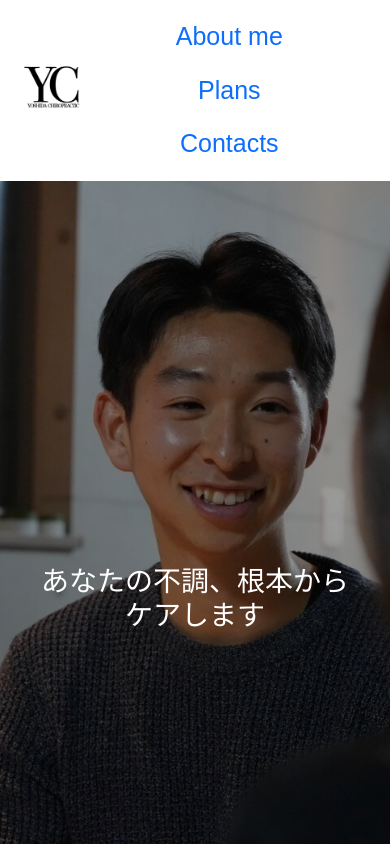
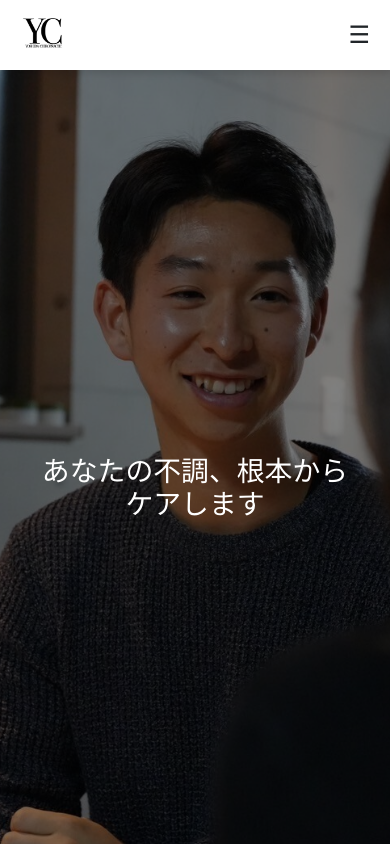
Before and after one commit to cyobi164/yoshida, a React (Vite) app: page / in a window 390 px wide. Shown: the top 844 px of the page. Built offline with nearby package versions, Linux system fonts and the light colour scheme.

Commit message:
is saved

```diff
--- a/src/component/Main.css
+++ b/src/component/Main.css
@@ -13,14 +13,23 @@ body {
     position: relative;
     width: 100%;
     height: 100vh;
-    background-image: url("../assets/photo/backimg.jpg");
+    background: url("../assets/photo/backimg.jpg") no-repeat center center;
     background-size: cover;
-    background-position: center;
+    background-position: top center;
     background-attachment: fixed;
     display: flex;
     align-items: center;
     justify-content: center;
     text-align: center;
+    overflow: hidden;
+}
+
+/* Ensure background image scales properly */
+@media (max-width: 768px) {
+    #bg-img {
+        background-attachment: scroll;
+        background-position: center;
+    }
 }
 
 /* Overlay */
@@ -31,38 +40,27 @@ body {
     left: 0;
     width: 100%;
     height: 100%;
-    background: rgba(0, 0, 0, 0.4); /* Dark overlay */
+    background: rgba(0, 0, 0, 0.5); /* Darker overlay for readability */
 }
 
 /* Overlay Text */
 .overlay-text {
     position: relative;
     color: white;
-    font-size: 2.5rem;
+    font-size: clamp(1.5rem, 5vw, 2.5rem);
     font-weight: bold;
     text-align: center;
     padding: 0 20px;
     max-width: 90%;
 }
 
-/* Responsive Text Size */
-@media (max-width: 768px) {
+/* Responsive Overlay Text */
+@media (max-width: 480px) {
     .overlay-text {
-        font-size: 2rem;
-    }
-    #bg-img h1 {
-        font-size: 36px;
+        font-size: 1.2rem;
     }
 }
 
-@media (max-width: 480px) {
-    .overlay-text {
-        font-size: 1.5rem;
-    }
-    #bg-img h1 {
-        font-size: 28px;
-    }
-}
 
 /* About Section */
 #about {
--- a/src/component/Top.css
+++ b/src/component/Top.css
@@ -1,29 +1,80 @@
-/*top container*/
-.top-container{
+/* Navbar */
+.top-container {
     display: flex;
     align-items: center;
     justify-content: space-between;
     padding: 10px 20px;
     background-color: white;
     box-shadow: 0 4px 6px rgba(0, 0, 0, 0.1);
+    position: sticky;
+    top: 0;
+    z-index: 1000;
 }
 
-/*logo*/
-.logo img{
-    height: 70px;
+/* Logo */
+.logo img {
+    height: 50px;
     width: auto;
     display: block;
 }
 
-/*nav bar*/
-.nav{
+/* Navigation */
+.nav {
     flex-grow: 1;
     display: flex;
     justify-content: center;
+    gap: 20px;
 }
 
-/*nav item*/
-.nav-item{
-    margin: 0 15px;
-    font-size: 25px;
+/* Navigation Items */
+.nav-item {
+    margin: 0 10px;
 }
+
+.nav-link {
+    font-size: 18px;
+    font-weight: bold;
+    text-decoration: none;
+    color: #333;
+    transition: color 0.3s ease;
+}
+
+.nav-link:hover {
+    color: #007bff;
+}
+
+/* Mobile Friendly */
+@media (max-width: 768px) {
+    .nav {
+        flex-direction: column;
+        position: absolute;
+        top: 70px;
+        right: 0;
+        background: white;
+        width: 100%;
+        box-shadow: 0 4px 6px rgba(0, 0, 0, 0.1);
+        display: none;
+    }
+
+    .nav.active {
+        display: flex;
+    }
+
+    .nav-item {
+        margin: 10px 0;
+        text-align: center;
+    }
+
+    .hamburger {
+        display: block;
+        font-size: 24px;
+        cursor: pointer;
+    }
+}
+
+/* Hide hamburger menu on desktop */
+@media (min-width: 769px) {
+    .hamburger {
+        display: none;
+    }
+}
--- a/src/component/Top.jsx
+++ b/src/component/Top.jsx
@@ -1,19 +1,26 @@
-import React from "react";
+import React, { useState } from "react";
 import logo from "../assets/photo/yc-logo.jpg";
 import "./Top.css";
 
 function Top() {
+  const [menuOpen, setMenuOpen] = useState(false);
+
   return (
     <div className="top-container">
       {/* Logo Section */}
       <div className="logo">
-        <img src={logo}/>
+        <img src={logo} />
+      </div>
+
+      {/* Hamburger Menu */}
+      <div className="hamburger" onClick={() => setMenuOpen(!menuOpen)}>
+        ☰
       </div>
 
       {/* Navigation Bar */}
-      <ul className="nav justify-content-center">
+      <ul className={`nav ${menuOpen ? "active" : ""}`}>
         <li className="nav-item">
-          <a className="nav-link active" aria-current="page" href="#about">
+          <a className="nav-link active" href="#about">
             About me
           </a>
         </li>
```
